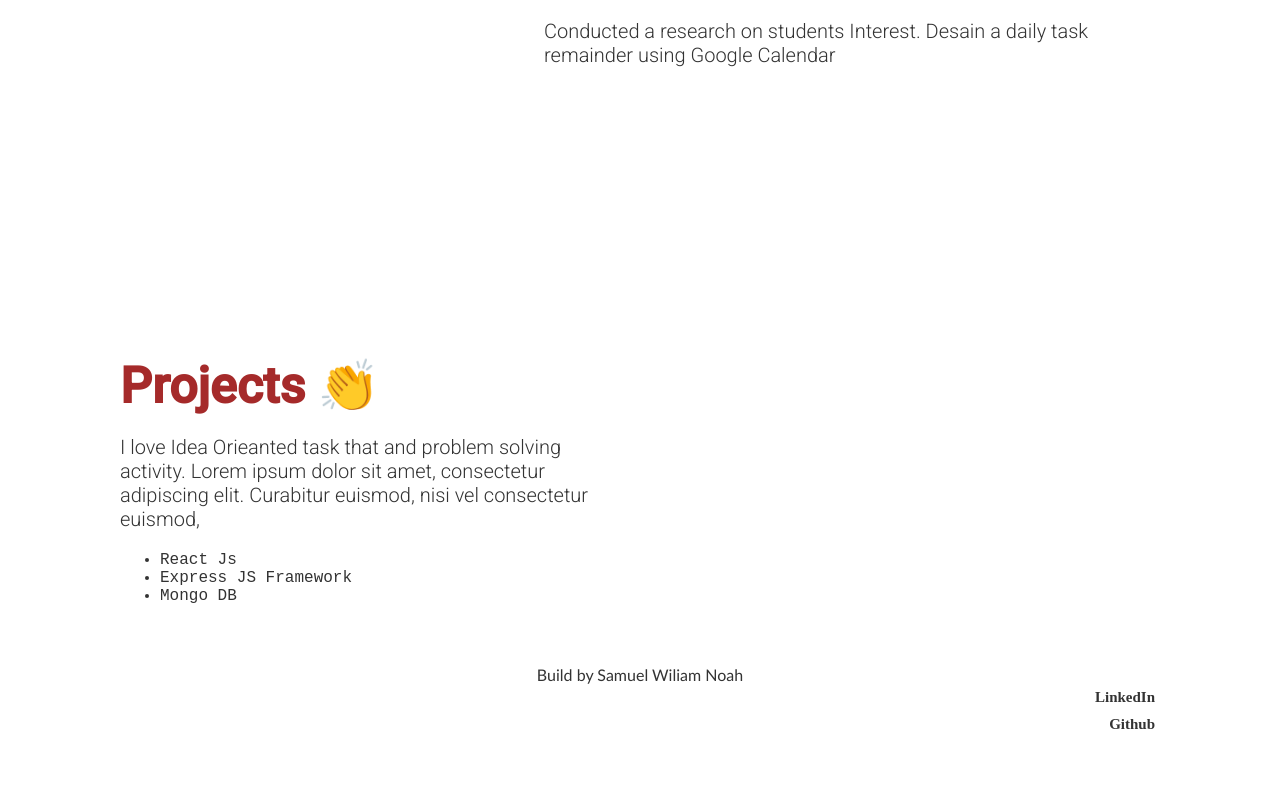
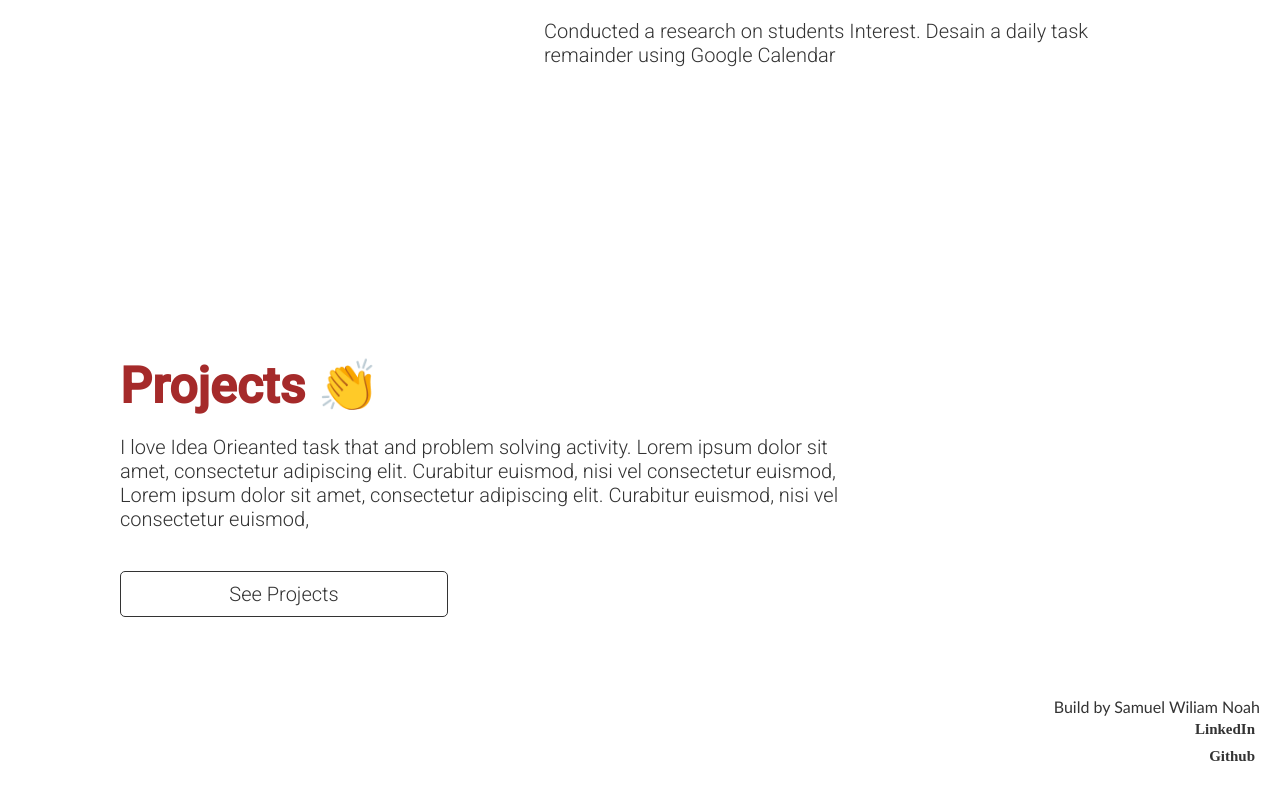
Before and after one commit to samuel-noah/react-app, a React (Create React App) app: page / in a window 1280 px wide. Shown: the part 953-1753 px from the top of the page. Before the commit the page ends 1731 px from the top, so only its background shows below. Built offline with nearby package versions, Linux system fonts and the light colour scheme; a web font is replaced by a local one.

Commit message:
Adding useState

```diff
--- /dev/null
+++ b/src/Projectlist.js
@@ -0,0 +1,20 @@
+const Projectlist = () => {
+    return (
+        <div className="projects-container">
+            <div className="projectlist">
+                <h3>CoWork</h3>
+                <h5>A CRUD web app using PHP and MySqli DBMS</h5>
+            </div>
+            <div className="projectlist">
+                <h3>samuelwilliam.com</h3>
+                <h5>A personal portofolio website with React</h5>
+            </div>
+            <div className="projectlist">
+                <h3>OPEN AI</h3>
+                <h5>A simple chatbot using node js and Open AI API</h5>
+            </div>
+        </div>
+     );
+}
+
+export default Projectlist;
--- a/src/Projects.js
+++ b/src/Projects.js
@@ -1,18 +1,29 @@
+import { useState } from "react";
+import Projectlist from "./Projectlist";
+
 const Projects = () => {
+    const [projects, setProjects] = useState('');
+
+    const handleClick = () => {
+        setProjects(
+        <Projectlist>
+
+        </Projectlist>)
+    }
+
     return (
         <section className="projects">
             <h1>Projects &#128079;</h1>
             <p> I love Idea Orieanted task that and problem solving activity.
                 Lorem ipsum dolor sit amet, consectetur adipiscing elit.
                 Curabitur euismod, nisi vel consectetur euismod,
+                Lorem ipsum dolor sit amet, consectetur adipiscing elit.
+                Curabitur euismod, nisi vel consectetur euismod,
             </p>
                 <div className="projects-content">
-                    <ul>
-                        <li> React Js </li>
-                        <li> Express JS Framework  </li>
-                        <li> Mongo DB </li>
-                    </ul>
                 </div>
+                <button onClick={handleClick}>See Projects</button>
+                <p>{projects}</p>
         </section>
      );
 }
--- a/src/index.css
+++ b/src/index.css
@@ -128,7 +128,11 @@
   margin-left: 30%;
   padding: 20px;
   margin-top: 180px;
-
+  animation: fadeIn linear 3s;
+  -webkit-animation: fadeIn linear 3s;
+  -moz-animation: fadeIn linear 3s;
+  -o-animation: fadeIn linear 3s;
+  -ms-animation: fadeIn linear 3s;
 }
 
 .experience h1 {
@@ -169,12 +173,34 @@
 .projects{
   display: flex;
   flex-direction: column;
-  margin-right: 50%;
+  margin-right: 30%;
   padding: 20px;
   margin-top: 200px;
+  -webkit-animation: fadeIn linear 3s;
+  -moz-animation: fadeIn linear 3s;
+  -o-animation: fadeIn linear 3s;
+  -ms-animation: fadeIn linear 3s;
 
 }
-
+.projects button{
+  font-family: "Roboto";
+  font-size: 20px;
+  font-weight: 300;
+  margin-top: 20px;
+  margin-left: 100px;
+  margin-right: 50%;
+  background-color: #fff;
+  border: 1px solid #333;
+  color: #333;
+  padding: 10px;
+  border-radius: 5px;
+  cursor: pointer;
+  transition: all 0.3s ease-in-out;
+  -webkit-transition: all 0.3s ease-in-out;
+  -moz-transition: all 0.3s ease-in-out;
+  -o-transition: all 0.3s ease-in-out;
+  -ms-transition: all 0.3s ease-in-out;
+}
 .projects h1 {
   font-family: "Roboto";
   margin-left: 100px;
@@ -207,11 +233,11 @@
   margin-left: 100px;
   padding: 20px;
   margin-top: 20px;
-  margin-bottom: 20px;
-  margin-right: 100px;
+  margin-bottom: 10px;
+
 }
 .footer p {
-  text-align: center;
+  text-align: end;
   font-family: 'Gill Sans', 'Gill Sans MT', Calibri, 'Trebuchet MS', sans-serif;
 }
 .footer a {
@@ -226,3 +252,29 @@
   margin-left: 5px;
 
 }
+
+.projectlist {
+  display: flex;
+  flex-direction: column;
+  border-radius: 8px;
+  padding: 20px;
+  margin-top: 100px;
+  cursor: pointer;
+    -webkit-animation: fadeIn linear 3s;
+    -moz-animation: fadeIn linear 3s;
+    -o-animation: fadeIn linear 3s;
+    -ms-animation: fadeIn linear 3s;
+  margin-right: 50%;
+  box-shadow: 0 8px 16px 0 rgba(0,0,0,0.2);
+}
+
+.projectlist h3 {
+  font-family: "Roboto";
+  color: brown;
+  font-size: 30px;
+  font-weight: 300;
+  margin-bottom: 10px;
+  margin-top: 10px;
+
+
+}
```
